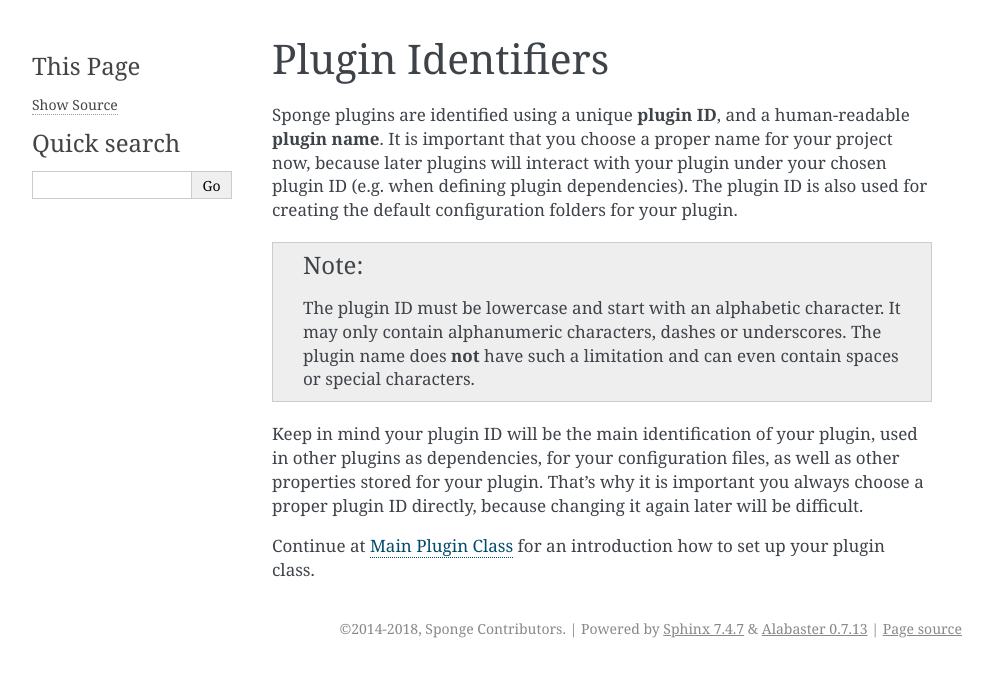
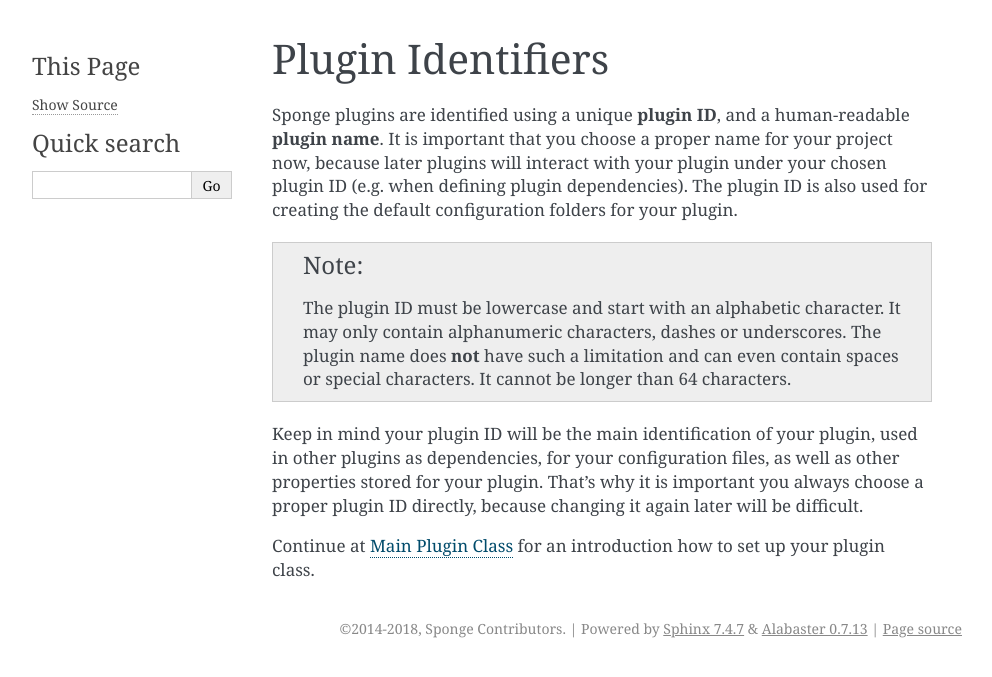
Before and after one commit to SpongePowered/SpongeDocs, a Sphinx documentation site: the page built from source/plugin/plugin-identifier.rst, in a window 1280 px wide. Shown: the top 677 px of the page, without its empty margins (148-1140 px from the left). Built offline with Sphinx 7.4.7, drawn with Linux system fonts in a browser that asks for light colours; pages that are not in the unit, such as notebooks, are missing from menus.

Commit message:
Nitpick on plugin IDs pattern

```diff
--- a/source/plugin/plugin-identifier.rst
+++ b/source/plugin/plugin-identifier.rst
@@ -10,7 +10,7 @@ folders for your plugin.
 .. note::
     The plugin ID must be lowercase and start with an alphabetic character. It may only contain alphanumeric characters,
     dashes or underscores. The plugin name does **not** have such a limitation and can even contain spaces or
-    special characters.
+    special characters. It cannot be longer than 64 characters.
 
 Keep in mind your plugin ID will be the main identification of your plugin, used in other plugins as dependencies, for
 your configuration files, as well as other properties stored for your plugin. That's why it is important you always
```
